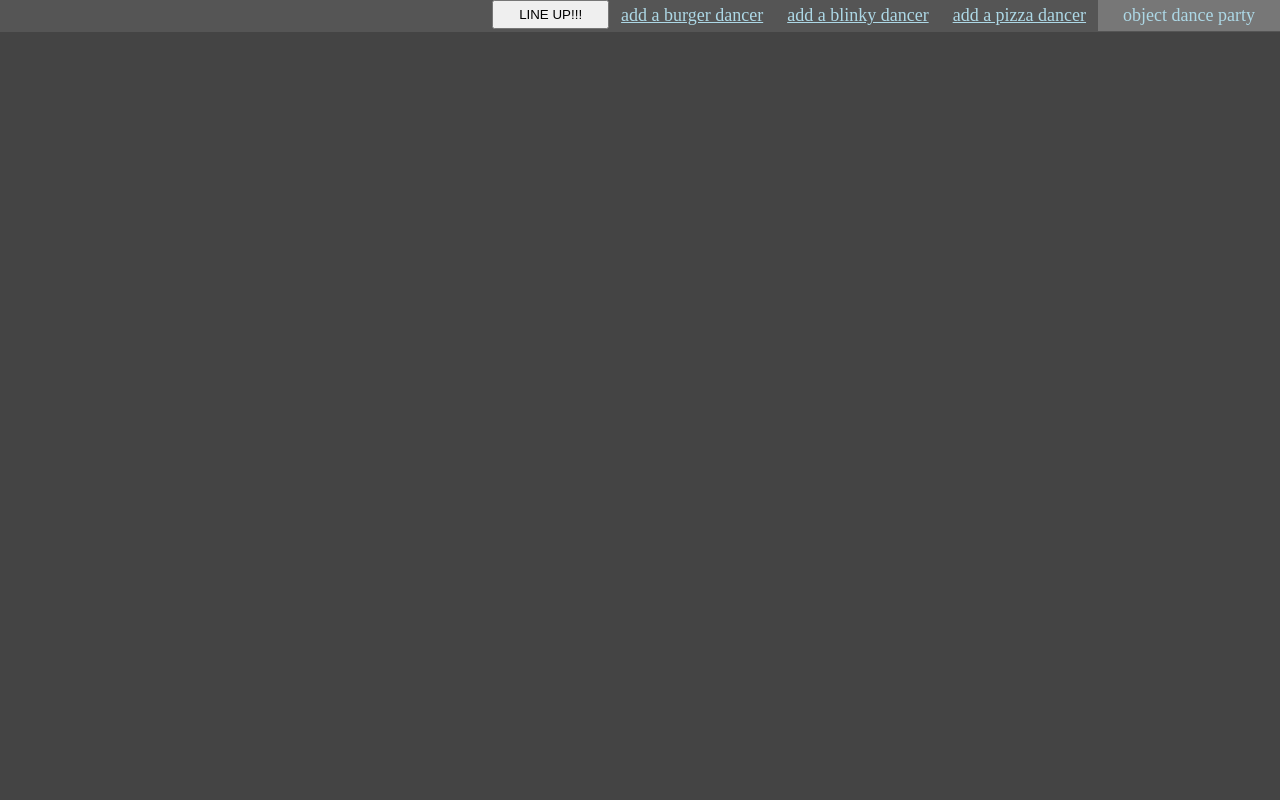
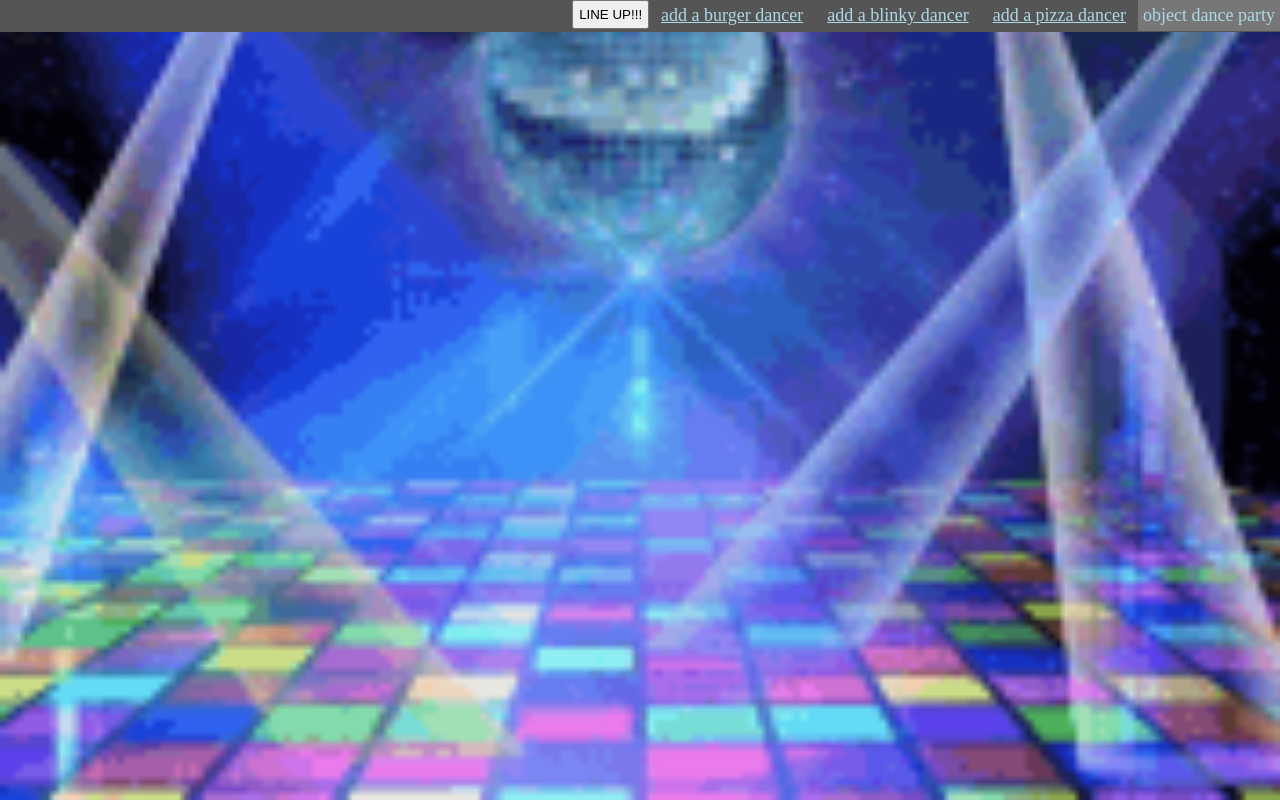
Before and after one commit to tigerkh3/subclass-dance-party, a website: page dancefloor.html in a window 1280 px wide. Drawn offline with nearby package versions, Linux system fonts and the light colour scheme.

Commit message:
"Complete background image"

```diff
--- a/styles.css
+++ b/styles.css
@@ -1,10 +1,13 @@
 body, html{
   height:100%;
 }
+
 body{
   margin: 0px;
   background-color:#444;
   font-size: 18px;
+  background: url("pictures/dancefloor.gif") no-repeat center;
+  background-size: cover;
 }
 body, a:link, a:visited, a:active{
   color: lightblue;
@@ -39,6 +42,6 @@ body, a:link, a:visited, a:active{
 }
 
 .title, .lineUp{
-  padding: 5px 25px;
+  padding: 5px 5px;
   float: right;
 }
```
Also changed, not shown: pictures/dancefloor.gif (added).
